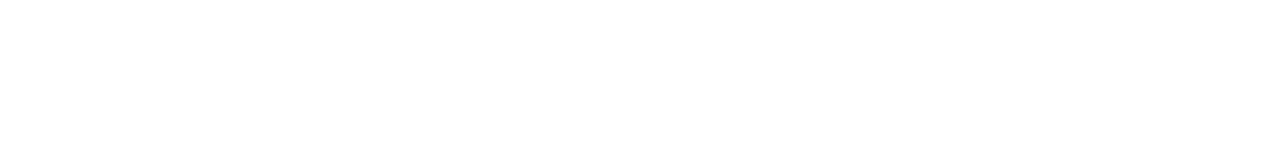
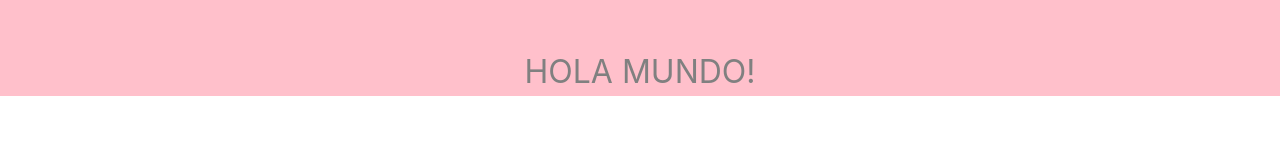
Before and after one commit to Ivet13/RickAndMorty, a plain HTML site: page index.html in a window 1280 px wide. Drawn offline with nearby package versions, Linux system fonts and the light colour scheme.

Commit message:
hello world

```diff
--- a/css/estilos.css
+++ b/css/estilos.css
@@ -0,0 +1,7 @@
+*{
+    background-color: pink;
+    color:grey;
+    font-size: xx-large;
+    text-transform: uppercase;
+    text-align: center;
+}
--- a/index.html
+++ b/index.html
@@ -76,6 +76,8 @@
         *
       -->
 
+      Hola mundo!
+
           <section>
             <!--
              *
```
